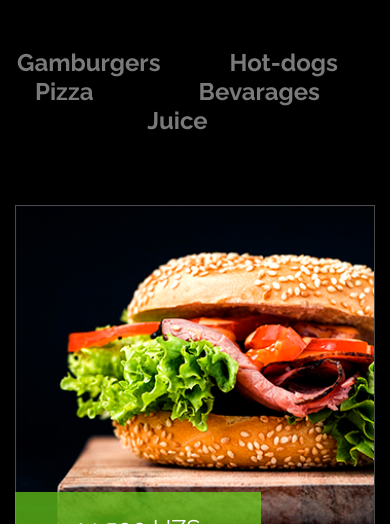
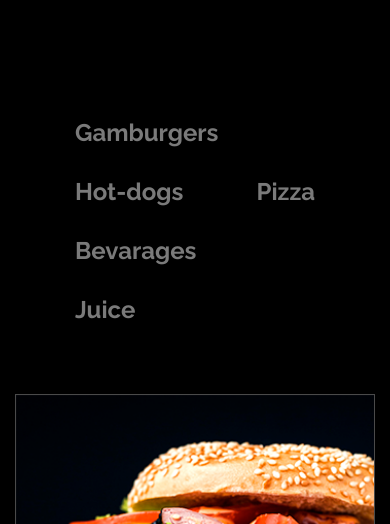
Before and after one commit to yusuforzibekov/final-project-js, a website: page src/index.html in a window 390 px wide. Shown: the part 846-1370 px from the top of the page. Drawn offline with Linux system fonts and the light colour scheme; files whose address does not match are found by name.

Commit message:
Refactor food styles for improved layout and responsiveness across breakpoints

```diff
--- a/src/styles/food.mobile.scss
+++ b/src/styles/food.mobile.scss
@@ -1,9 +1,13 @@
-@media (max-width: 1024px) {
+@media (max-width: 1140px) {
     .food {
         &__img {
             & img {
                 width: 100%;
             }
+        }
+
+        &__list {
+            width: $col-12;
         }
     }
 }
@@ -48,7 +52,9 @@
 @media (max-width: 375px) {
     .food {
         &__list {
-            justify-content: space-evenly;
+            justify-content: center;
+            text-align: center;
+            flex-direction: column !important;
         }
 
         &__item {
--- a/src/styles/food.scss
+++ b/src/styles/food.scss
@@ -5,11 +5,13 @@ main {
         padding: 50px 0;
 
         &__list {
-            margin-bottom: 70px;
-        }
-
-        &__item {
-            margin-right: 50px;
+            width: $col-9;
+            display: flex;
+            flex-direction: row;
+            justify-content: space-between;
+            align-items: center;
+            margin: 70px auto;
+            gap: 30px;
         }
 
         &__link {
```
Also changed, not shown: src/dist/style.css.
